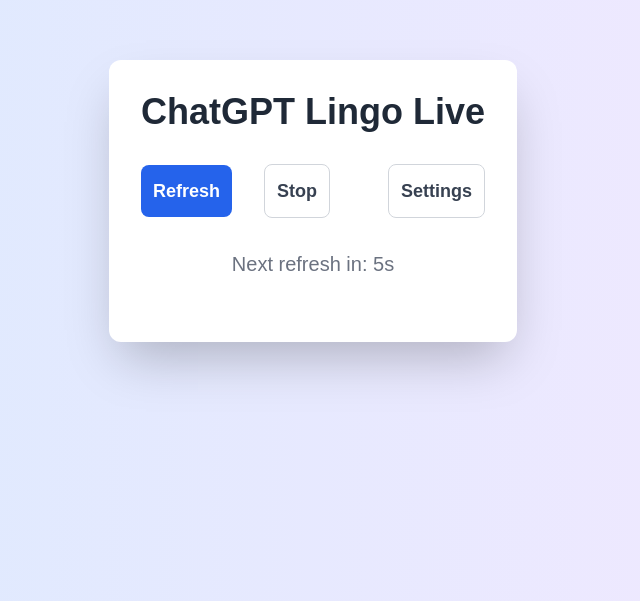
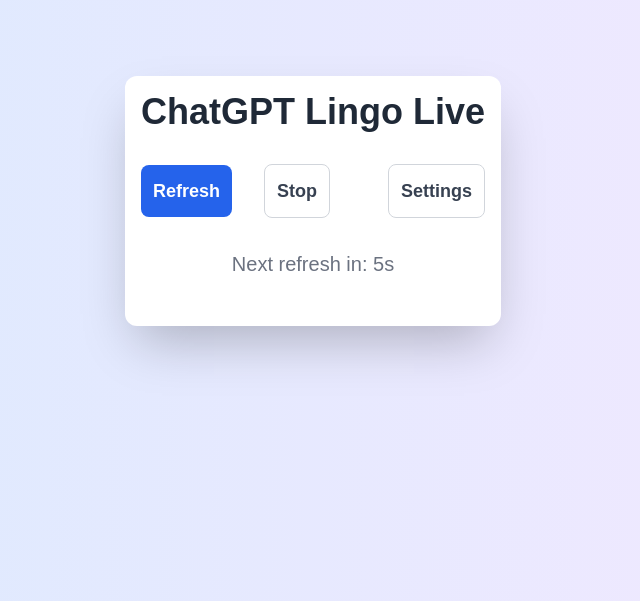
Before and after one commit to longbkit/chatgpt-lingo-live, a Next.js app: page / in a window 1280 px wide. Shown: the part 199-800 px from the top of the page, without its empty margins (327-967 px from the left). Built offline with nearby package versions, Linux system fonts and the light colour scheme.

Commit message:
Fix buttons style too large on mobile

```diff
--- a/src/app/page.tsx
+++ b/src/app/page.tsx
@@ -3,7 +3,7 @@
 
 export default function Home() {
   return (
-    <div className="p-2 sm:p-8 min-h-screen bg-gradient-to-r from-blue-100 to-purple-100 flex items-center justify-center">
+    <div className="p-2 sm:p-4 min-h-screen bg-gradient-to-r from-blue-100 to-purple-100 flex items-center justify-center">
         <ChatMessages />
     </div>
   );
--- a/src/components/ChatMessages.tsx
+++ b/src/components/ChatMessages.tsx
@@ -130,7 +130,7 @@
   // }, []);
 
   return (
-    <div className="p-8 max-w-6xl mx-auto bg-white rounded-xl shadow-2xl overflow-hidden">
+    <div className="p-4 max-w-6xl mx-auto bg-white rounded-xl shadow-2xl overflow-hidden">
       <h1 className="text-4xl font-bold mb-8 text-center text-gray-800">ChatGPT Lingo Live</h1>
       {error && <p className="text-red-500 mb-6 text-xl">{error}</p>}
       <div className="flex justify-between mb-8">
```
